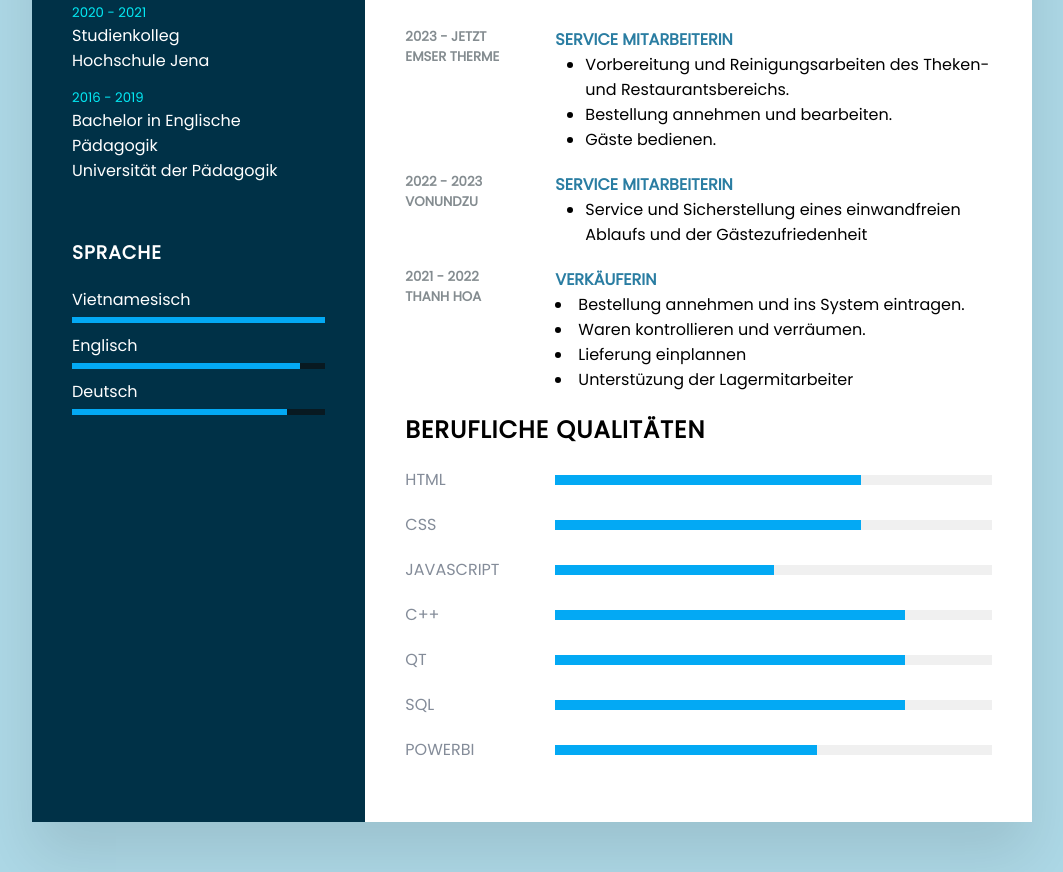
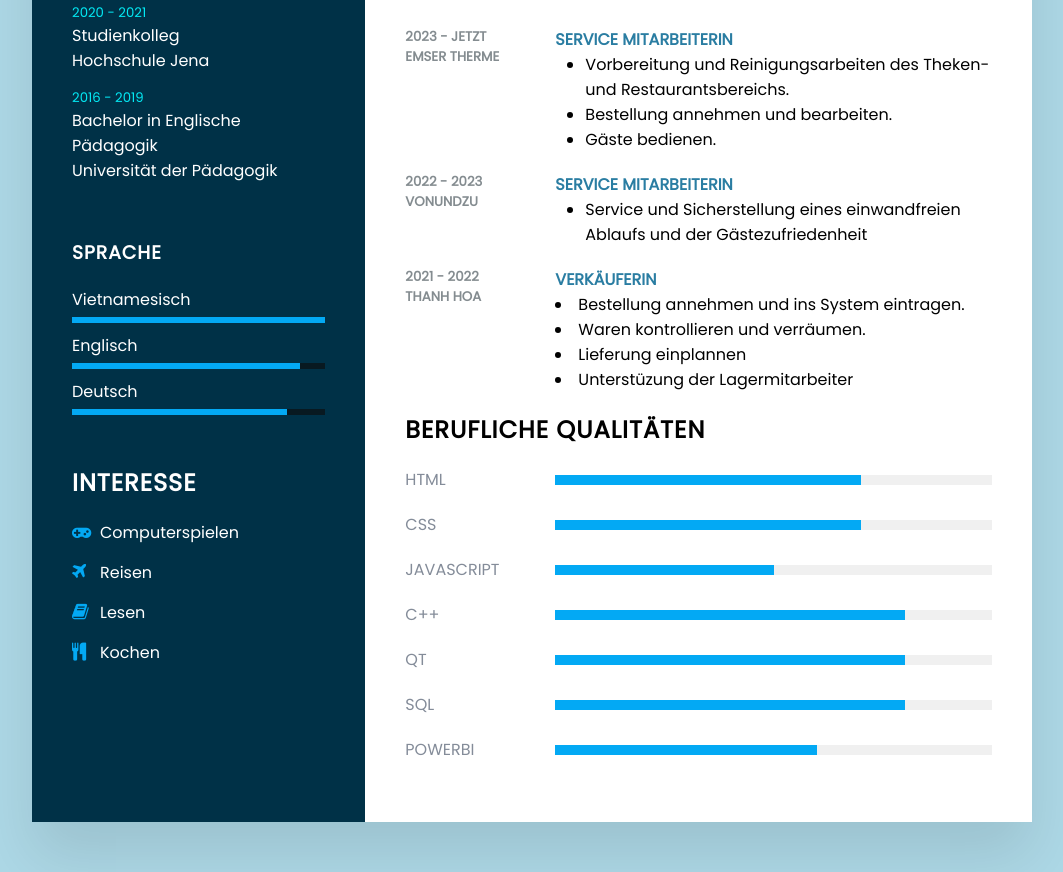
Before and after one commit to lamlamjulia/CV, a plain HTML site: page index.html in a window 1280 px wide. Shown: the part 833-1705 px from the top of the page, without its empty margins (108-1171 px from the left). Drawn offline with Linux system fonts and the light colour scheme.

Commit message:
Update index.html

```diff
--- a/index.html
+++ b/index.html
@@ -77,6 +77,15 @@
                                 <div style="width: 85%;"></div>
                             </span>
                         </li>
+                    </ul>
+                </div>
+                <div class="interest">
+                    <h2 class="title" style="margin-top: 50px;">Interesse</h2>
+                    <ul>
+                        <li><i class="fa fa-gamepad" aria-hidden="true"></i>Computerspielen</li>
+                        <li><i class="fa fa-plane" aria-hidden="true"></i>Reisen</li>
+                        <li><i class="fa fa-book" aria-hidden="true"></i>Lesen</li>
+                        <li><i class="fa fa-cutlery" aria-hidden="true"></i>Kochen</li>
                     </ul>
                 </div>
             </div>
```
